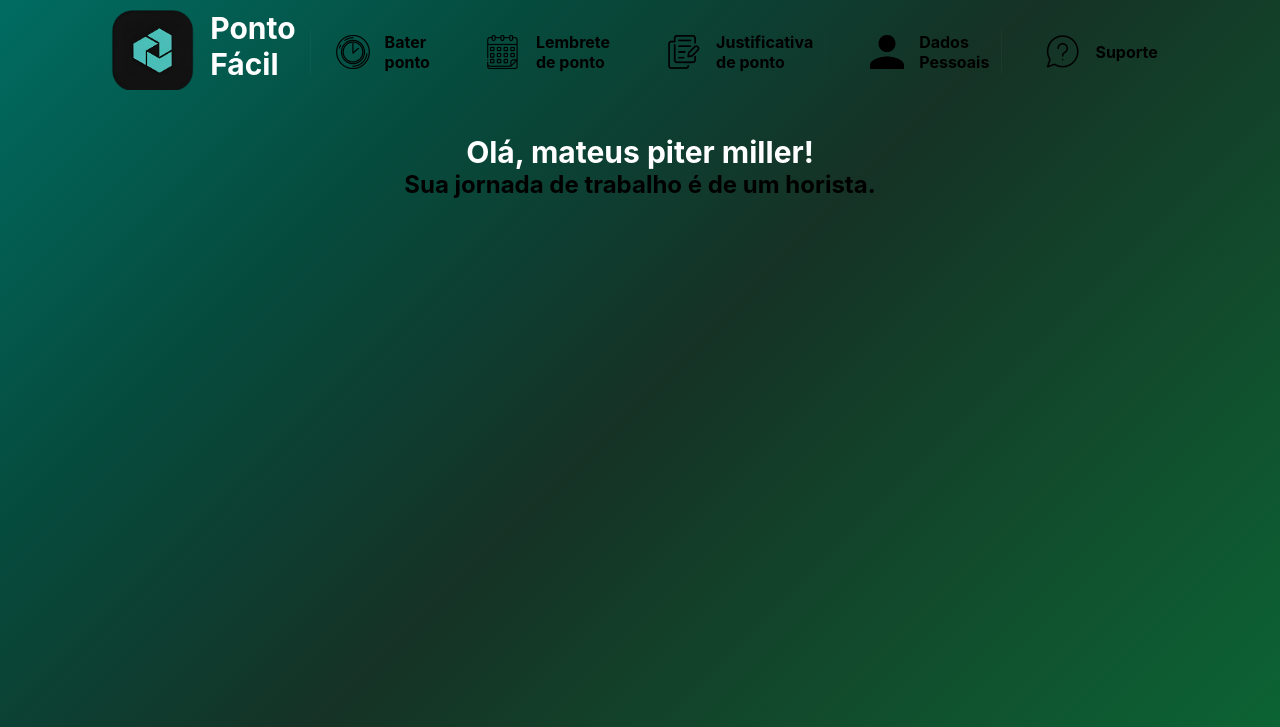
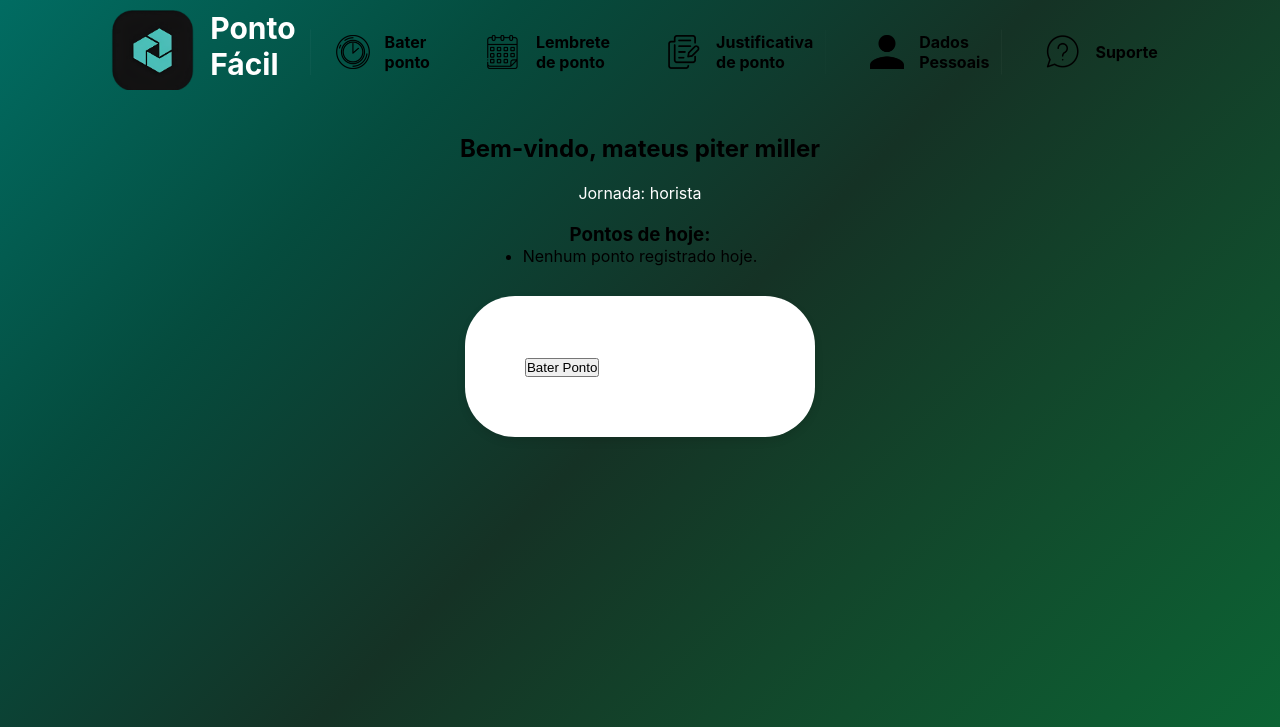
Before and after one commit to mateus0507/ponto_facil, a Flask app: page /pg_mrc_ponto in a window 1280 px wide. Shown: the top 727 px of the page. Run offline with Flask 3, Linux system fonts and the light colour scheme; a user stored in the database is signed in; data comes from the database, SQL or seed files in the repository; both versions use the stored data as it was after the commit.

Commit message:
bater ponto

```diff
--- a/app.py
+++ b/app.py
@@ -105,10 +105,9 @@ def pg_senha():
     return render_template("pg_senha.html")
 
 @app.route("/pg_mrc_ponto", methods=["GET", "POST"])
+@app.route("/pg_mrc_ponto", methods=["GET", "POST"])
 def pg_mrc_ponto():
     matricula = session.get("matricula")
-    print("Matricula da sessão:", matricula)  # DEBUG
-
     if not matricula:
         return redirect(url_for("pg_login"))
 
@@ -116,21 +115,98 @@ def pg_mrc_ponto():
     cursor = conn.cursor()
     cursor.execute("SELECT nome, jornada FROM user WHERE matricula = ?", (matricula,))
     usuario = cursor.fetchone()
-    print("Resultado do SELECT:", usuario)  # DEBUG
     conn.close()
-    if usuario:
-        nome, jornada = usuario
-        if jornada == "horista":
-            mensagem = "Sua jornada de trabalho é de um horista."
-        elif jornada == "mensalista":
-            mensagem = "Sua jornada de trabalho é de um mensalista."
-        else:
-            mensagem = "Sua jornada de trabalho não foi definida."
-    else:
-        mensagem = "Usuário não encontrado."
-        nome = "Desconhecido"
 
-    return render_template("pg_mrc_ponto.html", nome=nome, mensagem=mensagem)
+    if not usuario:
+        flash("Usuário não encontrado.", "error")
+        return redirect(url_for("pg_login"))
+
+    nome, jornada = usuario
+    agora = datetime.now()
+
+    conn = conectar()
+    cursor = conn.cursor()
+    cursor.execute("SELECT * FROM pontos WHERE matricula = ? AND data = ? ORDER BY id",
+                   (matricula, agora.date()))
+    pontos_hoje = cursor.fetchall()
+
+    if request.method == "POST":
+        if jornada.lower() == "horista":
+            # Contar horas trabalhadas hoje
+            entradas = [p for p in pontos_hoje if p[4] == "entrada"]
+            saidas = [p for p in pontos_hoje if p[4] == "saida"]
+
+            horas_total = 0
+            for e, s in zip(entradas, saidas):
+                h1 = datetime.strptime(e[3], "%H:%M")
+                h2 = datetime.strptime(s[3], "%H:%M")
+                horas_total += (h2 - h1).seconds / 3600
+
+            if len(entradas) > len(saidas):
+                # precisa registrar saída
+                if horas_total >= 10:
+                    flash("Horista já atingiu 10h hoje!", "error")
+                else:
+                    cursor.execute("INSERT INTO pontos (matricula, data, hora, tipo) VALUES (?, ?, ?, ?)",
+                                   (matricula, agora.date(), agora.strftime("%H:%M"), "saida"))
+                    conn.commit()
+                    flash("Saída registrada!", "success")
+            else:
+                if horas_total >= 10:
+                    flash("Horista não pode iniciar novo expediente hoje.", "error")
+                else:
+                    cursor.execute("INSERT INTO pontos (matricula, data, hora, tipo) VALUES (?, ?, ?, ?)",
+                                   (matricula, agora.date(), agora.strftime("%H:%M"), "entrada"))
+                    conn.commit()
+                    flash("Entrada registrada!", "success")
+
+        elif jornada.lower() == "mensalista":
+            ultimo = pontos_hoje[-1] if pontos_hoje else None
+
+            # Calcular total trabalhado até agora
+            entradas = [p for p in pontos_hoje if p[4] == "entrada"]
+            saidas = [p for p in pontos_hoje if p[4] == "saida"]
+            horas_total = 0
+            for e, s in zip(entradas, saidas):
+                h1 = datetime.strptime(e[3], "%H:%M")
+                h2 = datetime.strptime(s[3], "%H:%M")
+                horas_total += (h2 - h1).seconds / 3600
+
+            if not ultimo:
+                # primeira batida → entrada
+                cursor.execute("INSERT INTO pontos (matricula, data, hora, tipo) VALUES (?, ?, ?, ?)",
+                               (matricula, agora.date(), agora.strftime("%H:%M"), "entrada"))
+                conn.commit()
+                flash("Entrada registrada!", "success")
+
+            elif ultimo[4] == "entrada":
+                cursor.execute("INSERT INTO pontos (matricula, data, hora, tipo) VALUES (?, ?, ?, ?)",
+                               (matricula, agora.date(), agora.strftime("%H:%M"), "intervalo_inicio"))
+                conn.commit()
+                flash("Início do intervalo registrado!", "success")
+
+            elif ultimo[4] == "intervalo_inicio":
+                cursor.execute("INSERT INTO pontos (matricula, data, hora, tipo) VALUES (?, ?, ?, ?)",
+                               (matricula, agora.date(), agora.strftime("%H:%M"), "intervalo_fim"))
+                conn.commit()
+                flash("Fim do intervalo registrado!", "success")
+
+            elif ultimo[4] in ["intervalo_fim", "saida"]:
+                if horas_total >= 10:  # 8h regulares + 2h extras
+                    flash("Mensalista não pode ultrapassar 2h extras (10h no total).", "error")
+                else:
+                    cursor.execute("INSERT INTO pontos (matricula, data, hora, tipo) VALUES (?, ?, ?, ?)",
+                                   (matricula, agora.date(), agora.strftime("%H:%M"), "saida"))
+                    conn.commit()
+                    flash("Saída registrada!", "success")
+
+    # Buscar novamente para exibir atualizado
+    cursor.execute("SELECT * FROM pontos WHERE matricula = ? AND data = ? ORDER BY id",
+                   (matricula, agora.date()))
+    pontos_hoje = cursor.fetchall()
+    conn.close()
+
+    return render_template("pg_mrc_ponto.html", nome=nome, jornada=jornada, pontos=pontos_hoje)
 
 
 @app.route("/pg_lembrete")
--- a/templates/pg_mrc_ponto.html
+++ b/templates/pg_mrc_ponto.html
@@ -18,8 +18,31 @@
         <a class="link" href="{{ url_for('pg_suporte') }}"><img class="icon" src="{{ url_for('static', filename='images/suporte.png') }}" alt="">Suporte</a>
     </header>
     <main class="main_ponto">
-        <h1>Olá, {{ nome }}!</h1>
-        <h2>{{ mensagem }}</h2>
+        <h2>Bem-vindo, {{ nome }}</h2>
+    <p>Jornada: {{ jornada }}</p>
+
+    <h3>Pontos de hoje:</h3>
+    <ul>
+        {% for p in pontos %}
+            <li>{{ p[3] }} - {{ p[4] }}</li>
+        {% else %}
+            <li>Nenhum ponto registrado hoje.</li>
+        {% endfor %}
+    </ul>
+
+    <form method="POST">
+        <button type="submit">Bater Ponto</button>
+    </form>
+
+    <p style="color:red;">
+        {% with messages = get_flashed_messages(with_categories=true) %}
+            {% if messages %}
+                {% for category, msg in messages %}
+                    <span class="{{ category }}">{{ msg }}</span><br>
+                {% endfor %}
+            {% endif %}
+        {% endwith %}
+    </p>
     </main>
 </body>
 </html>
```
Also changed, not shown: banco.sql (+9 -0 lines), banco.db.
